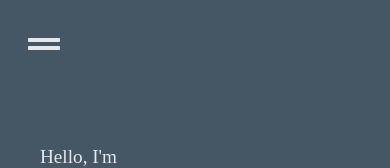
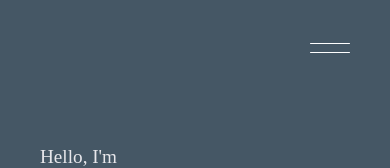
Before and after one commit to BosiC0015/portfolio, a React (Vite) app: page / in a window 390 px wide. Shown: the top 168 px of the page. Built offline with nearby package versions, Linux system fonts and the light colour scheme; a web font is replaced by a local one.

Commit message:
update nav for small screens

```diff
--- a/src/App.css
+++ b/src/App.css
@@ -1,8 +1,12 @@
 .App {
-  margin: 0;
-  padding: 0;
+  /* margin: 0; */
+  /* padding: 0; */
+  display: flex;
+  justify-content: center;
+  flex-direction: column;
+  text-align: center;
   color: #e7e7eb;
   background-color: #455765;
-  text-align: center;
-  overflow: scroll;
+  /* text-align: center; */
+  /* overflow: scroll; */
 }
--- a/src/assets/styles/nav.scss
+++ b/src/assets/styles/nav.scss
@@ -1,89 +1,160 @@
 @import url('https://fonts.googleapis.com/css2?family=Kanit&display=swap');
 
-nav {
+.navBtn {
   position: fixed;
-  top: 0;
+  top: 36px;
+  right: 40px;
   z-index: 10;
-  width: 100vw;
 }
 
-.nav {
-  // background-color: rgb(247, 251, 254);
+#navList {
+  position: fixed;
+  right: 0px;
+  z-index: 5;
+  width: 100%;
+  height: 100dvh;
+  overflow-y: hidden;
+  padding-top: 80px;
+  // color: var(--shade-500);
+  background-color: #43617a;
+  transform: translateX(100%);
+  transition: transform 1250ms cubic-bezier(0.19, 1, 0.22, 1);
 
-  &-collapsed {
-    display: flex;
-    flex-direction: column;
-    padding: 1em;
-    background-color: transparent;
+  &.show {
+    transform: translateX(0);
   }
 
-  &-expanded {
-    width: 100%;
-    height: 100vh;
-    display: flex;
-    flex-direction: column;
-    padding: 1em;
-    color: white;
-    background-color: #44617b;
+  ul {
+    padding: 0;
+    margin: 10px;
   }
 }
 
-.menu {
-  margin-top: 0;
-  text-align: left;
+.expand {
+  width: 40px;
+  height: 24px;
+  display: flex;
+  flex-direction: column;
+  justify-content: space-evenly;
+
+  span {
+    display: block;
+    width: 100%;
+    height: 1.2px;
+    background-color: white;
+    border-radius: 2px;
+    transition: all 1250ms cubic-bezier(0.19, 1, 0.22, 1);
+  }
 }
 
-.nav-menu {
-  display: flex;
-  flex-direction: column;
-  padding: .75em;
+.is-active span:nth-child(1) {
+  transform: translateY(4.5px) rotate(405deg);
+}
+.is-active span:nth-child(2) {
+  transform: translateY(-4.5px) rotate(315deg);
 }
 
-.links {
-  margin-top: 1.5em;
-  display: flex;
-  flex-direction: column;
-  text-align: left;
+.menu-item {
+  position: relative;
+  list-style: none;
+  padding: 1.2rem 2rem;
+  overflow: hidden;
+
+  .item-link {
+    display: flex;
+    align-items: center;
+    gap: 0.5rem;
+    transform: translateX(0);
+    transition: transform 0.4s cubic-bezier(0.19, 1, 0.22, 1);
+
+    .label-text {
+      font-weight: 350;
+      font-size: 1rem;
+      letter-spacing: 1.5px;
+    }
+
+    &:active {
+      background-color: #44617b;
+    }
+  }
+
+  .arrow {
+    display: none;
+  }
 }
 
-a {
-  text-decoration: none;
-}
+// .nav {
+//   // background-color: rgb(247, 251, 254);
 
-.nav-link {
-  margin: .5em;
-  padding: 0 2.5%;
-  border: solid .5px transparent;
-  font-family: 'Kanit', sans-serif;
-  font-size: 1.5em;
-  color: white;
-  position: relative;
-  display: inline-block;
-}
-.nav-link::after {
-  content: '';
-  position: absolute;
-  top: 50%; /* Position vertically in the middle of the text */
-  left: 0;
-  width: 100%;
-  height: 2px; /* Thickness of the line */
-  background-color: white; /* Color of the line */
-  transform: scaleX(0); /* Start with the line hidden (scaled to 0 width) */
-  transform-origin: left; /* Make the animation expand from the left */
-  transition: transform 0.3s ease-out; /* Smooth animation */
-}
-.nav-link:hover::after {
-  transform: scaleX(1); /* Expand the line to full width */
-}
+//   &-collapsed {
+//     display: flex;
+//     flex-direction: column;
+//     padding: 1em;
+//     background-color: transparent;
+//   }
 
-.nav-button {
-  padding: 5px;
-  margin: 0 50px;
-  border: solid .5px transparent;
-  font-family: 'Kanit', sans-serif;
-  font-size: 1.5em;
-  color: #e7e7eb;
-}
+//   &-expanded {
+//     width: 100%;
+//     height: 100vh;
+//     display: flex;
+//     flex-direction: column;
+//     padding: 1em;
+//     color: white;
+//     background-color: #44617b;
+//   }
+// }
+
+// .nav-menu {
+//   display: flex;
+//   flex-direction: column;
+//   padding: .75em;
+// }
+
+// .links {
+//   margin-top: 1.5em;
+//   display: flex;
+//   flex-direction: column;
+//   text-align: left;
+// }
+
+// a {
+//   text-decoration: none;
+// }
+
+// .nav-link {
+//   margin: .5em;
+//   padding: 0 2.5%;
+//   border: solid .5px transparent;
+//   font-family: 'Kanit', sans-serif;
+//   font-size: 1.5em;
+//   color: white;
+//   position: relative;
+//   display: inline-block;
+// }
+// .nav-link::after {
+//   content: '';
+//   position: absolute;
+//   top: 50%; /* Position vertically in the middle of the text */
+//   left: 0;
+//   width: 100%;
+//   height: 2px; /* Thickness of the line */
+//   background-color: white; /* Color of the line */
+//   transform: scaleX(0); /* Start with the line hidden (scaled to 0 width) */
+//   transform-origin: left; /* Make the animation expand from the left */
+//   transition: transform 0.3s ease-out; /* Smooth animation */
+// }
+// .nav-link:hover::after {
+//   transform: scaleX(1); /* Expand the line to full width */
+// }
+
+// .nav-button {
+//   padding: 5px;
+//   margin: 0 50px;
+//   border: solid .5px transparent;
+//   font-family: 'Kanit', sans-serif;
+//   font-size: 1.5em;
+//   color: #e7e7eb;
+// }
 
 .hide {
   display: none;
@@ -94,6 +165,20 @@ a {
 }
 
 @media only screen and (min-width: 768px) {
+  nav {
+    position: fixed;
+    top: 0;
+    z-index: 10;
+    width: 100vw;
+  }
+
+  .navBtn {
+    display: none;
+  }
+  #navList {
+    display: none;
+  }
+
   #nav {
     display: none;
   }
--- a/src/components/Nav.jsx
+++ b/src/components/Nav.jsx
@@ -1,68 +1,50 @@
-import React from "react";
-import { IconContext } from "react-icons";
-import { FaGripLines } from "react-icons/fa";
-import { MdOutlineClose } from "react-icons/md";
+import React, { useState } from "react";
 import "../assets/styles/nav.scss";
+import NavMenuItem from "./NavMenuItem";
 
 
 export default function Nav(props) {
-  const expandMenu = () => {
-    const nav = document.getElementById('nav')
-    const expand = document.getElementById('nav-expand')
-    const close = document.getElementById('nav-close')
-    const links = document.getElementById('links')
+  const [isOpen, setIsOpen] = useState(false);
 
-    nav.className = 'nav-expanded';
-    expand.classList.add('hide');
-    close.classList.remove('hide');
-    links.classList.remove('hide');
+  const toggleMenu = () => {
+    setIsOpen(!isOpen)
+  }
+
+  const menuClass = () => {
+    if (isOpen) {
+      return "show";
+    } else {
+      return;
+    };
   };
 
-  const closeMenu = () => {
-    const nav = document.getElementById('nav')
-    const expand = document.getElementById('nav-expand')
-    const close = document.getElementById('nav-close')
-    const links = document.getElementById('links')
+  const toggleList = () => {
+    if (isOpen) {
+      return "is-active"
+    } else {
+      return ""
+    }
+  }
 
-    nav.className = 'nav-collapsed';
-    expand.classList.remove('hide');
-    close.classList.add('hide');
-    links.classList.add('hide');
+  const handleClick = () => {
+    setIsOpen(false)
   }
 
 
   return (
     <nav>
-      <div id="nav" className="nav-collapsed">
-        <div id="nav-expand" className="nav-menu" onClick={expandMenu}>
-          <IconContext.Provider value={{ size: '2em', className: 'icon-menu' }}>
-            <FaGripLines />
-          </IconContext.Provider>
-          {/* <p className="menu">MENU</p> */}
+      <div className="navBtn" onClick={toggleMenu}>
+        <div className={`expand ${toggleList()}`}>
+          <span></span><span></span>
         </div>
-        <div id="nav-close" className="nav-menu hide" onClick={closeMenu}>
-          <IconContext.Provider value={{ size: '2em', className: 'icon-hidden' }}>
-            <MdOutlineClose />
-          </IconContext.Provider>
-          {/* <p className="menu">MENU</p> */}
-        </div>
-        <div id="links" className="links hide">
-          <a href="#short-intro">
-            <p className="nav-link" onClick={() => closeMenu()}>Short Intro</p>
-          </a>
-          <a href="#skills">
-            <p className="nav-link" onClick={() => closeMenu()}>Skills</p>
-          </a>
-          <a href="#projects">
-            <p className="nav-link" onClick={() => closeMenu()}>Projects</p>
-          </a>
-          <a href="#more-about-me">
-            <p className="nav-link" onClick={() => closeMenu()}>More About Me</p>
-          </a>
-          {/* <a href="#resume">
-            <p className="nav-link" onClick={() => closeMenu()}>Resume</p>
-          </a> */}
-        </div>
+      </div>
+      <div id="navList" className={menuClass()}>
+        <ul>
+          <NavMenuItem label="Short Intro" destination="#short-intro" onclick={() => handleClick()} />
+          <NavMenuItem label="Skills" destination="#skills" onclick={() => handleClick()} />
+          <NavMenuItem label="Projects" destination="#projects" onclick={() => handleClick()} />
+          <NavMenuItem label="More About Me" destination="#more-about-me" onclick={() => handleClick()} />
+        </ul>
       </div>
       <div id="nav-bar" className="nav-bar">
         <div className="links-list">
@@ -78,9 +60,6 @@ export default function Nav(props) {
           <a href="#more-about-me">
             <p className="nav-button">More About Me</p>
           </a>
-          {/* <a href="#resume">
-            <p className="nav-button">Resume</p>
-          </a> */}
         </div>
       </div>
     </nav>
--- /dev/null
+++ b/src/components/NavMenuItem.jsx
@@ -0,0 +1,16 @@
+export default function NavMenuItem({ label, destination, onclick }) {
+  return (
+    <li className="menu-item" onClick={onclick}>
+      <a href={destination} className="item-link">
+        <div className="arrow">
+          <svg width="1rem" height="1rem" viewBox="0 0 24 24" fill="none" xmlns="http://www.w3.org/2000/svg" transform="rotate(45)" stroke="#333333" strokeWidth="0.00024000000000000003">
+            <g id="SVGRepo_bgCarrier" strokeWidth="0"/>
+            <g id="SVGRepo_tracerCarrier" strokeLinecap="round" strokeLinejoin="round"/>
+            <g id="SVGRepo_iconCarrier"> <path d="M12 4C11.4477 4 11 3.55228 11 3C11 2.44772 11.4477 2 12 2L20 2C21.1046 2 22 2.89543 22 4V12C22 12.5523 21.5523 13 21 13C20.4477 13 20 12.5523 20 12V5.39343L3.72798 21.6655C3.33746 22.056 2.70429 22.056 2.31377 21.6655C1.92324 21.2749 1.92324 20.6418 2.31377 20.2512L18.565 4L12 4Z" fill="#0F0F0F"/> </g>
+          </svg>
+        </div>
+        <span className="label-text">{label}</span>
+      </a>
+    </li>
+  )
+}
--- a/src/index.css
+++ b/src/index.css
@@ -1,5 +1,12 @@
+html, body {
+  width: 100%;
+  height: 100%;
+  overflow-x: hidden;
+  position: relative;
+}
+
 body {
-  overscroll-behavior: none;
+  /* overscroll-behavior: none; */
   margin: 0;
   font-family: -apple-system, BlinkMacSystemFont, 'Segoe UI', 'Roboto', 'Oxygen',
     'Ubuntu', 'Cantarell', 'Fira Sans', 'Droid Sans', 'Helvetica Neue',
```
Also changed, not shown: src/logo.svg (deleted), 1 other file (tests, documents, lock files or other folders).
